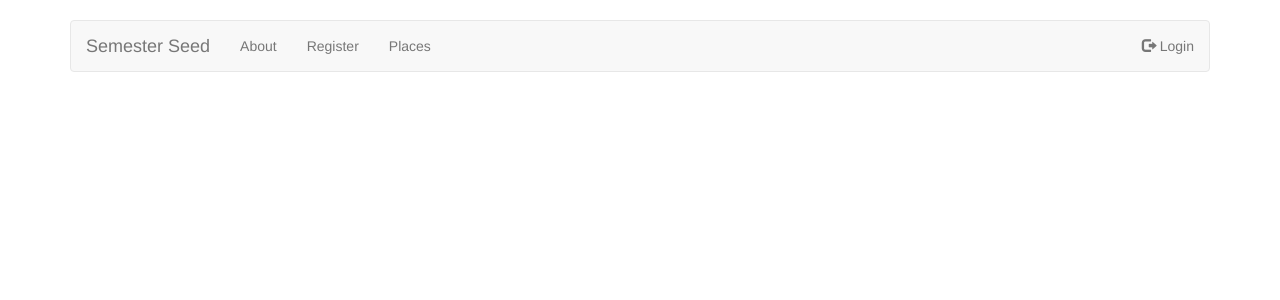
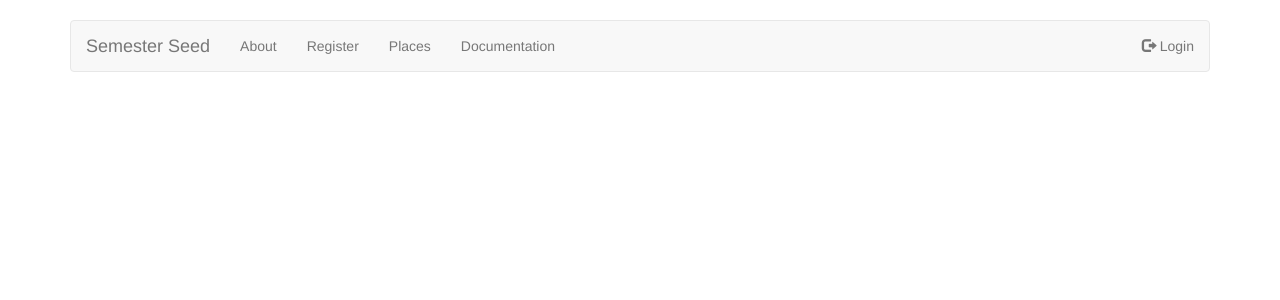
Before and after one commit to KasperOnFire/CA3, a React (Create React App) app in the folder seedClient/: page /register in a window 1280 px wide. Shown: the top 300 px of the page. Built offline with nearby package versions, Linux system fonts and the light colour scheme.

Commit message:
Added documentation to client

```diff
--- a/seedClient/src/pages/App.js
+++ b/seedClient/src/pages/App.js
@@ -9,6 +9,7 @@ import UserPage from "./UserPage";
 import AdminPage from "./AdminPage";
 import TopMenu from "./TopMenu";
 import Register from "./Register";
+import Documentation from "./Documentation";
 
 
 function App() {
@@ -24,6 +25,7 @@ function App() {
                 <Route path="/addplace" component={AddPlace} />
                 <Route path="/user" component={UserPage} />
                 <Route path="/admin" component={AdminPage} />
+                <Route path="/documentation" component={Documentation} />
                 </Switch>
             </div>
             );
--- /dev/null
+++ b/seedClient/src/pages/Documentation.js
@@ -0,0 +1,12 @@
+import React, {Component} from "react";
+
+export default class Documentation extends Component{
+  render() {
+      return (<div>
+              <h2>This is group COS5's documentation for CA3</h2>
+              <p> -------------------------------------------------------------------------------------------------------------------------------- </p>
+              <h4> Her you can see our completed work for the different parts of CA3 </h4>
+
+              </div>)
+  }
+}
--- a/seedClient/src/pages/TopMenu.js
+++ b/seedClient/src/pages/TopMenu.js
@@ -32,6 +32,7 @@ class TopMenu extends Component {
 			  <li><Link to="/about">About</Link></li>
 			  <li><Link to="/register">Register</Link></li>
 			  <li><Link to="/places">Places</Link></li>
+			  <li><Link to="/documentation">Documentation</Link></li>
               {this.state.isUser && (<li><Link to="/user">Page for Users </Link></li>)}
               {this.state.isUser && (<li><Link to="/addplace">Add Place</Link></li>)}
               {this.state.isAdmin && (<li><Link to="/admin">Page for Admins </Link></li>)}
```
Lines whose indentation alone changed are shown as unchanged.
